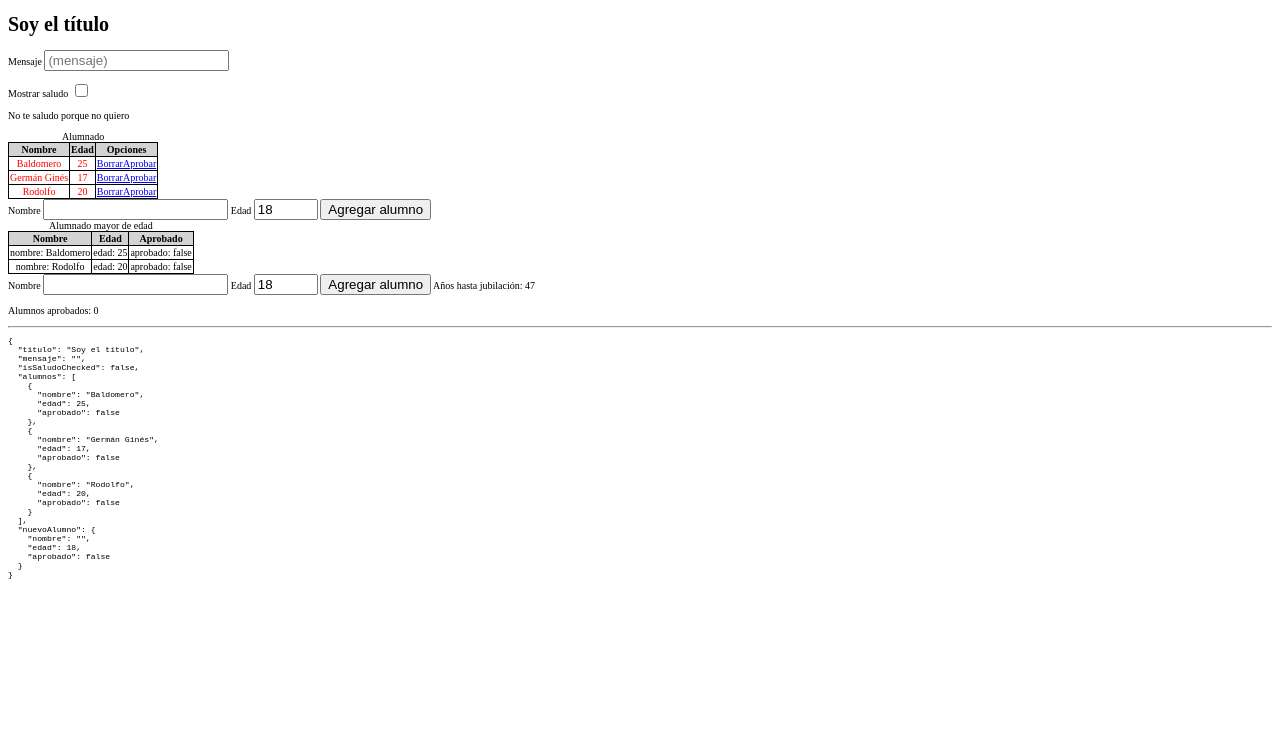
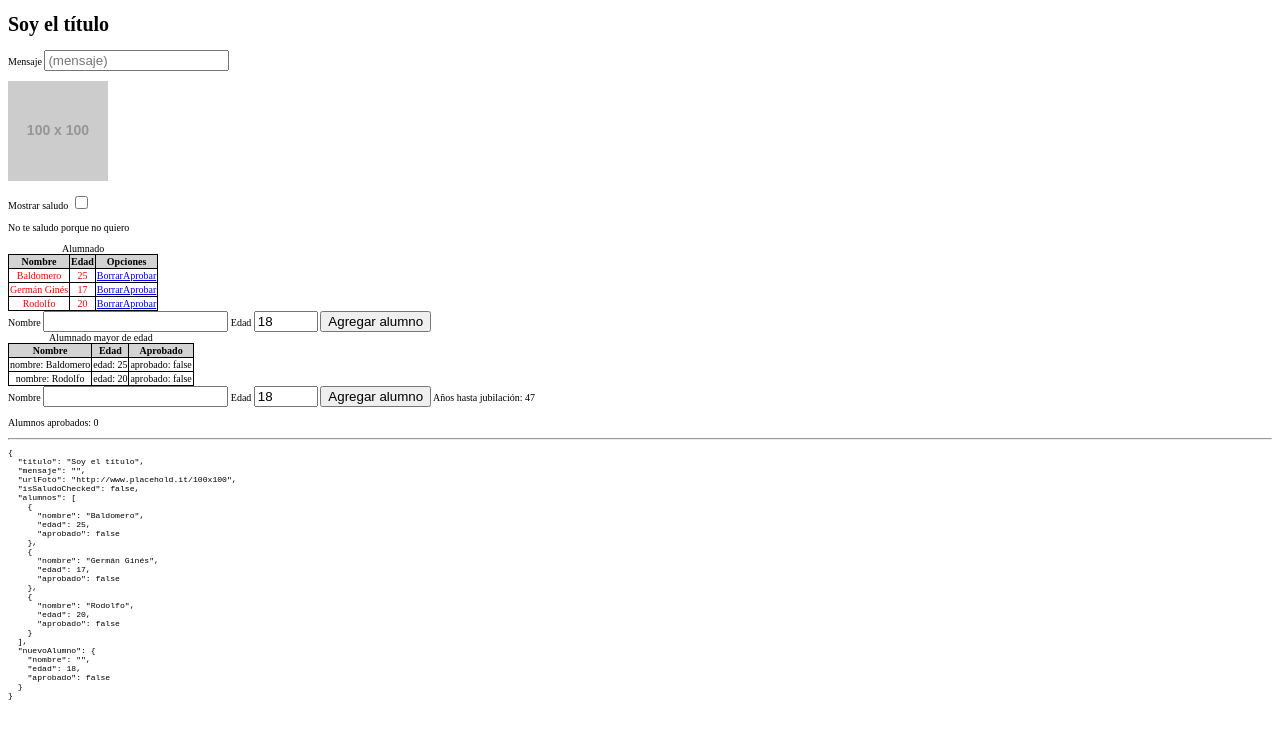
Before and after one commit to pedrojoya/vue, a plain HTML site: page pr01/index.html in a window 1280 px wide. Drawn offline with nearby package versions, Linux system fonts and the light colour scheme; placeholder pictures from the web are drawn by us.

Commit message:
Arreglos

```diff
--- a/pr01/index.html
+++ b/pr01/index.html
@@ -12,7 +12,10 @@
     <h1 v-text="titulo"></h1>
     <label for="txtMensaje">Mensaje</label>
     <input id="txtMensaje" type="text" placeholder="(mensaje)" v-model.trim="mensaje">
-    <p>{{mensaje}}</p>
+    <p>
+      {{mensaje}}
+      <img v-bind:src="urlFoto" :alt="mensaje">
+    </p>
     <label for="chkSaludo">Mostrar saludo</label>
     <input type="checkbox" id="chkInsult" v-model="isSaludoChecked">
     <h2 v-show="isSaludoChecked">Aquí viene el saludo</h2>
--- a/pr01/js/main.js
+++ b/pr01/js/main.js
@@ -5,6 +5,7 @@ const vm = new Vue({
   data: {
     titulo: "Soy el título",
     mensaje: "",
+    urlFoto: "http://www.placehold.it/100x100",
     isSaludoChecked: false,
     alumnos: [
       {
```
Also changed, not shown: 1 other file.
